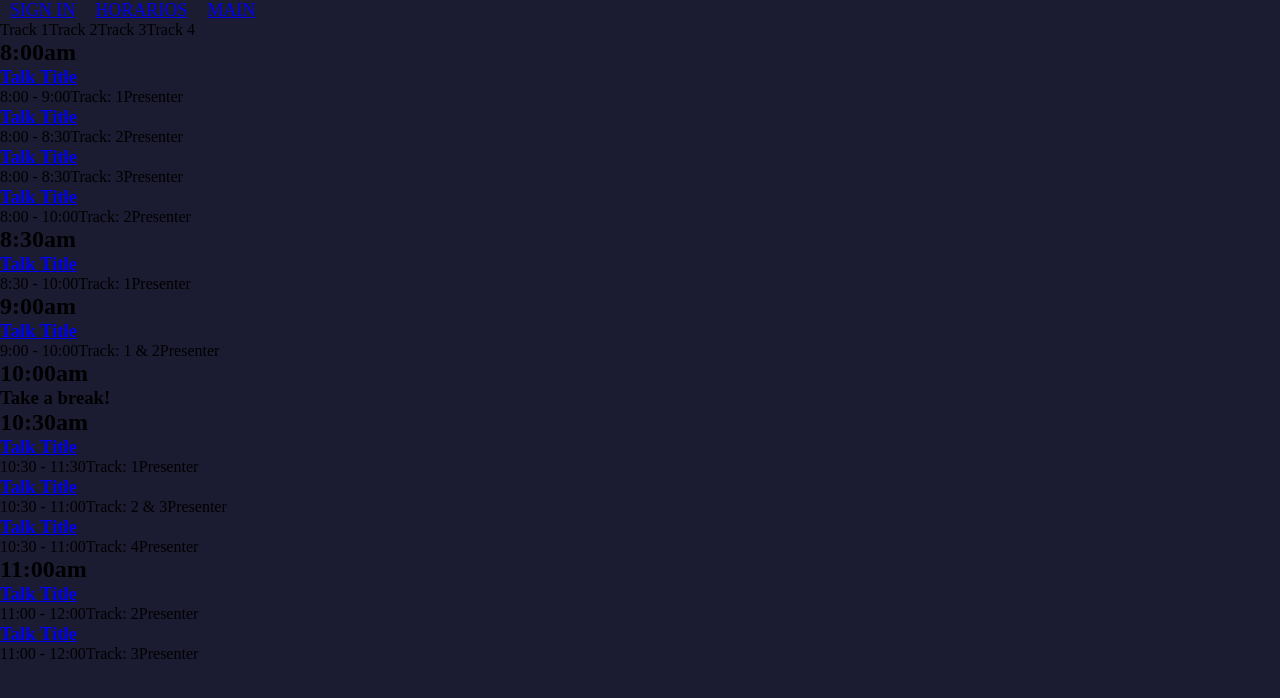
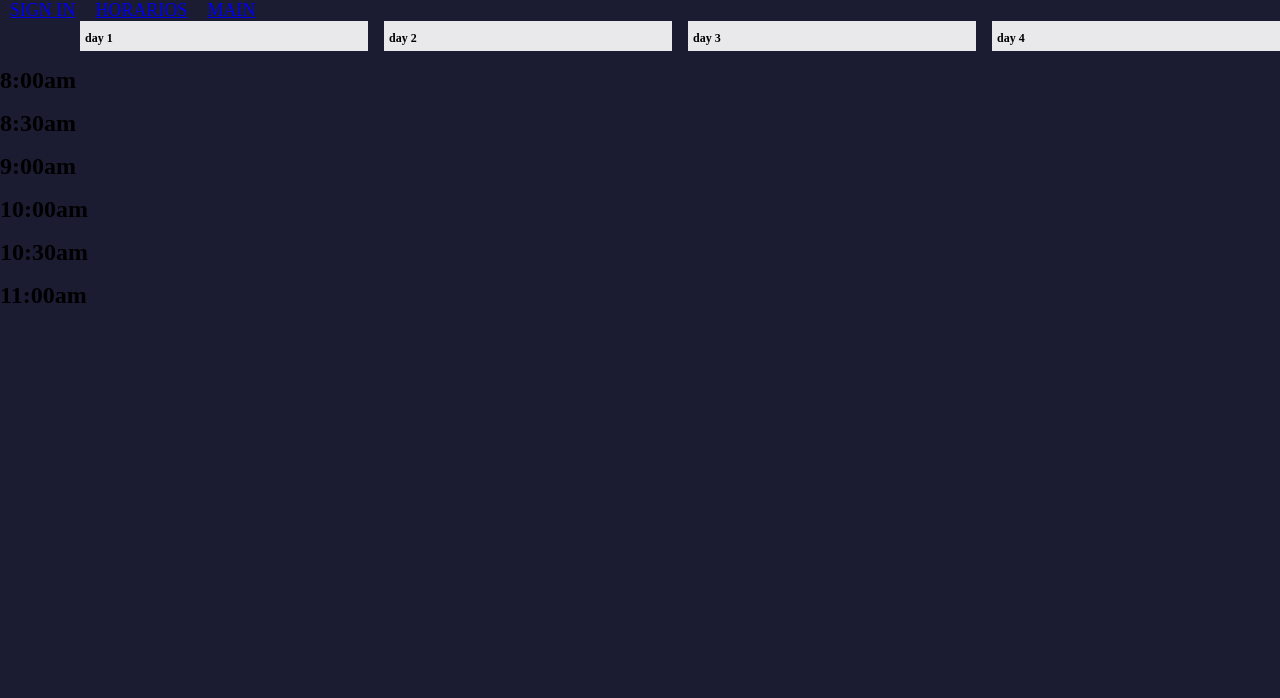
Before and after one commit to Emanuel795/HackerT, a React (Create React App) app: page /horarios in a window 1280 px wide. Shown: the top 698 px of the page. Built offline with nearby package versions, Linux system fonts and the light colour scheme.

Commit message:
refactor code template timetable component

```diff
--- /dev/null
+++ b/src/Routes/TimeTable/TimeTable..styles.css
@@ -0,0 +1,58 @@
+.container-main {
+  display: grid;
+  grid-gap: 1em;
+  grid-template-rows: [tracks] auto [time-0800] 1fr [time-0830] 1fr [time-0900] 1fr [time-0930] 1fr [time-1000] 1fr [time-1030] 1fr [time-1100] 1fr [time-1130] 1fr [time-1200] 1fr;
+  grid-template-columns: [times] 4em [track-1-start] 1fr [track-1-end track-2-start] 1fr [track-2-end track-3-start] 1fr [track-3-end track-4-start] 1fr [track-4-end];
+}
+
+.container-day {
+  font-weight: bold;
+  font-size: 0.75em;
+  display: block;
+  padding: 10px 5px 5px;
+  position: sticky;
+  top: 0;
+  z-index: 1000;
+  background-color: rgba(255, 255, 255, 0.9);
+}
+.span1 {
+  grid-column: track-1;
+  grid-row: tracks;
+}
+.span2 {
+  grid-column: track-2;
+  grid-row: tracks;
+}
+.span3 {
+  grid-column: track-3;
+  grid-row: tracks;
+}
+.span4 {
+  grid-column: track-4;
+  grid-row: tracks;
+}
+
+.time-ubic {
+  grid-column: times;
+}
+.time1 {
+  grid-row: time-0800;
+}
+.time2 {
+  grid-row: time-0830;
+}
+.time3 {
+  grid-row: time-0900;
+}
+.time4 {
+  grid-row: time-0930;
+}
+.time5 {
+  grid-row: time-1000;
+}
+.time6 {
+  grid-row: time-1030;
+}
+.time7 {
+  grid-row: time-1100;
+}
--- a/src/Routes/TimeTable/TimeTable.jsx
+++ b/src/Routes/TimeTable/TimeTable.jsx
@@ -1,17 +1,25 @@
 import React, { Fragment } from "react";
-
+import "./TimeTable..styles.css";
 function TimeTable() {
   return (
     <>
-      <div>
-        <span aria-hidden="true">Track 1</span>
-        <span aria-hidden="true">Track 2</span>
-        <span aria-hidden="true">Track 3</span>
-        <span aria-hidden="true">Track 4</span>
+      <div className="container-main">
+        <span className="container-day span2" aria-hidden="true">
+          day 2
+        </span>
+        <span className="container-day span3" aria-hidden="true">
+          day 3
+        </span>
+        <span className="container-day span1" aria-hidden="true">
+          day 1
+        </span>
+        <span className="container-day span4" aria-hidden="true">
+          day 4
+        </span>
 
-        <h2>8:00am</h2>
+        <h2 className="time-ubic time1">8:00am</h2>
 
-        <div>
+        {/* <div>
           <h3>
             <a href="/">Talk Title</a>
           </h3>
@@ -45,39 +53,39 @@ function TimeTable() {
           <span>8:00 - 10:00</span>
           <span>Track: 2</span>
           <span>Presenter</span>
-        </div>
+        </div> */}
 
-        <h2>8:30am</h2>
+        <h2 className="time-ubic time2">8:30am</h2>
 
-        <div>
+        {/* <div>
           <h3>
             <a href="/">Talk Title</a>
           </h3>
           <span>8:30 - 10:00</span>
           <span>Track: 1</span>
           <span>Presenter</span>
-        </div>
+        </div> */}
 
-        <h2>9:00am</h2>
+        <h2 className="time-ubic time3">9:00am</h2>
 
-        <div>
+        {/* <div>
           <h3>
             <a href="/">Talk Title</a>
           </h3>
           <span>9:00 - 10:00</span>
           <span>Track: 1 &amp; 2</span>
           <span>Presenter</span>
-        </div>
+        </div> */}
 
-        <h2>10:00am</h2>
+        <h2 className="time-ubic time4">10:00am</h2>
 
-        <div>
+        {/* <div>
           <h3>Take a break!</h3>
-        </div>
+        </div> */}
 
-        <h2>10:30am</h2>
+        <h2 className="time-ubic time5">10:30am</h2>
 
-        <div>
+        {/* <div>
           <h3>
             <a href="/">Talk Title</a>
           </h3>
@@ -93,20 +101,20 @@ function TimeTable() {
           <span>10:30 - 11:00</span>
           <span>Track: 2 &amp; 3</span>
           <span>Presenter</span>
-        </div>
+        </div> */}
 
-        <div>
+        {/* <div>
           <h3>
             <a href="/">Talk Title</a>
           </h3>
           <span>10:30 - 11:00</span>
           <span>Track: 4</span>
           <span>Presenter</span>
-        </div>
+        </div> */}
 
-        <h2>11:00am</h2>
+        <h2 className="time-ubic time6">11:00am</h2>
 
-        <div>
+        {/* <div>
           <h3>
             <a href="/">Talk Title</a>
           </h3>
@@ -122,7 +130,7 @@ function TimeTable() {
           <span>11:00 - 12:00</span>
           <span>Track: 3</span>
           <span>Presenter</span>
-        </div>
+        </div> */}
       </div>
     </>
   );
```
